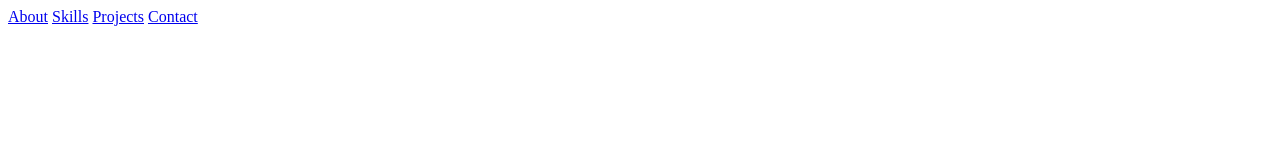
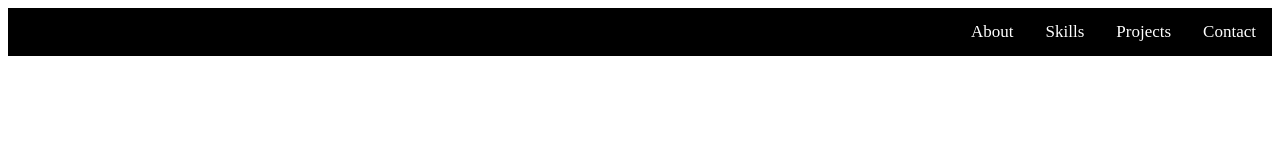
Before and after one commit to clare-oparo/folio, a plain HTML site: page index.html in a window 1280 px wide. Drawn offline with Linux system fonts and the light colour scheme.

Commit message:
added navbar and basic styling

```diff
--- a/index.html
+++ b/index.html
@@ -9,10 +9,10 @@
   <body>
     <section id="navigation">
       <div class="topnav">
+        <a href="#contact">Contact</a>
+        <a href="#projects">Projects</a>
+        <a href="#skills">Skills</a>
         <a href="#about">About</a>
-        <a href="#skills">Skills</a>
-        <a href="#projects">Projects</a>
-        <a href="#contact">Contact</a>
       </div>
     </section>
     <section id="about"></section>
--- a/style.css
+++ b/style.css
@@ -0,0 +1,18 @@
+.topnav{
+    background-color: black;
+    overflow:hidden;
+}
+
+.topnav a{
+    color: white;
+    float:right;
+    padding: 14px 16px;
+    text-align: center;
+    font-size: 17px;
+    text-decoration: none;
+}
+
+.topnav a:hover{
+    background-color: yellow;
+    color: black;
+}
```
